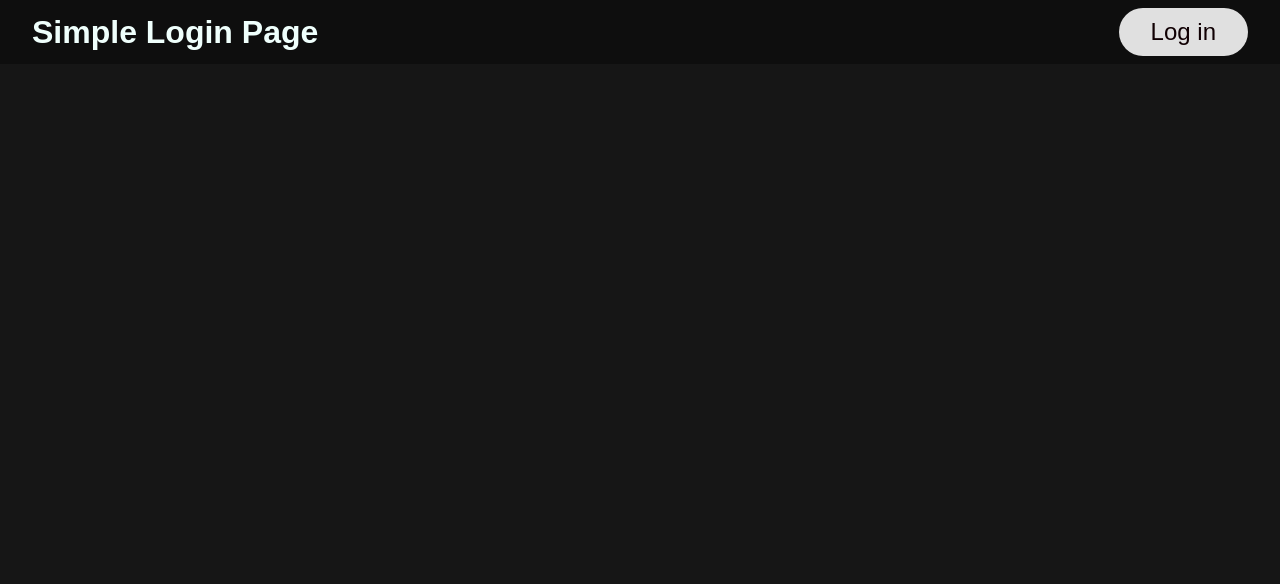
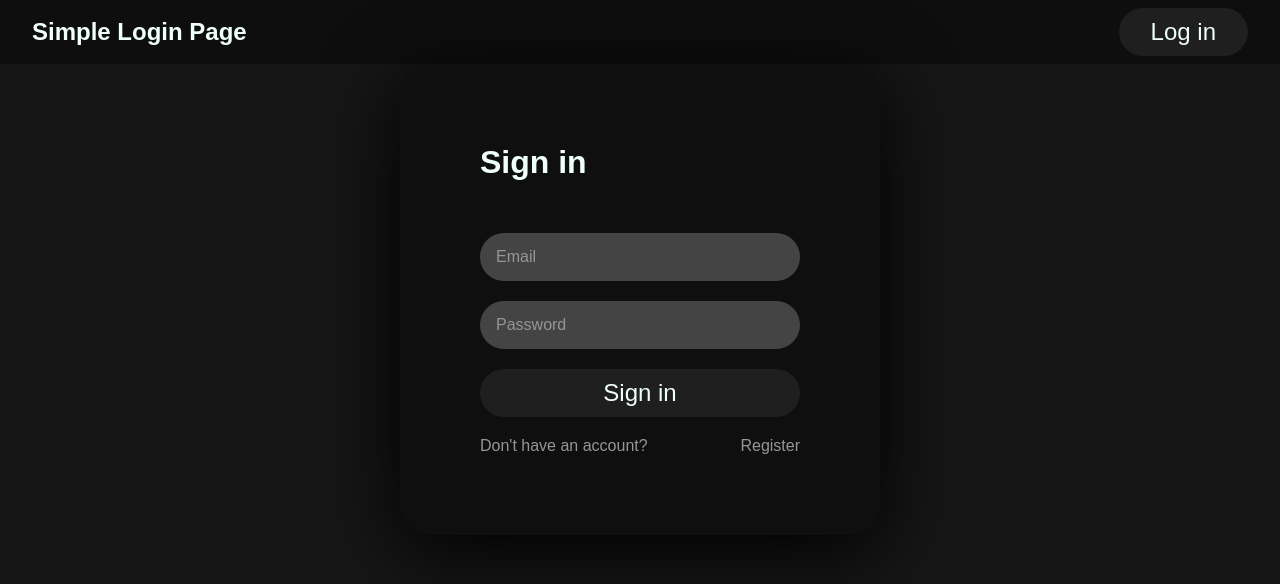
Before and after one commit to Poljana/react-project, a React app: page /login in a window 1280 px wide. Built offline with nearby package versions, Linux system fonts and the light colour scheme.

Commit message:
Sign in and Register pages
Made a Sign in and Register page and linked it all up using BrowserRouter

```diff
--- a/package.json
+++ b/package.json
@@ -8,6 +8,7 @@
     "@testing-library/user-event": "^13.5.0",
     "react": "^18.2.0",
     "react-dom": "^18.2.0",
+    "react-router-dom": "^6.22.1",
     "react-scripts": "5.0.1",
     "web-vitals": "^2.1.4"
   },
--- a/src/components/app/App.css
+++ b/src/components/app/App.css
@@ -2,7 +2,7 @@
 .wrapper
 {
     width: 100%;
-    height: 100vh;
+    height: calc(100vh - 4rem);
     display: grid;
     grid-template-columns: 1fr;
     place-items: start center;
--- a/src/components/app/App.js
+++ b/src/components/app/App.js
@@ -1,11 +1,22 @@
-import './App.css';
-import Header from '../header/Header.js';
+import "./App.css";
+import { Route, Routes } from "react-router-dom";
+import Navbar from "../navbar/Navbar.js";
+import Home from "../../pages/home/Home.js";
+import Login from "../../pages/login/Login.js";
+import Register from "../../pages/register/Register.js";
 
 function App() {
   return (
-    <div className="wrapper">
-      <Header />
-    </div>
+    <>
+      <Navbar />
+      <div className="wrapper">
+        <Routes>
+          <Route path="/home" element={<Home />} />
+          <Route path="/login" element={<Login />} />
+          <Route path="/register" element={<Register />} />
+        </Routes>
+      </div>
+    </>
   );
 }
 
--- a/src/components/header/Header.css
+++ /dev/null
@@ -1,31 +0,0 @@
-
-header
-{
-    padding: 0% 2.5% 0% 2.5%;
-    width: 95%;
-    height: 4rem;
-    background: #0e0e0e;
-    display: flex;
-    justify-content: space-between;
-    align-items: center;
-
-}
-
-button
-{
-    font-size: 1.5rem;
-    word-spacing: rem;
-    padding: 0 2rem 0 2rem;
-    height: 3rem;
-    border: none;
-    border-radius: 2rem;
-    background: #1f1f1f;
-    transition: all 150ms ease-in-out;
-    transition: cursor none;
-}
-
-button:hover
-{
-    border: 0.15rem solid #e4fffc;
-    cursor: pointer;
-}
--- a/src/components/header/Header.js
+++ /dev/null
@@ -1,38 +0,0 @@
-import { useState } from 'react';
-import './Header.css';
-
-function Header() {
-
-    const [invertion, setInvertion] = useState(false);
-
-    function inverted() {
-
-        setInvertion(!invertion);
-
-        setTimeout(() => {
-
-            setInvertion(invertion);
-
-        }, 150);
-
-    }
-
-
-
-    return (
-        <header>
-            <h1>Simple Login Page</h1>
-            <a href='#'>
-                <button
-                    type='button'
-                    style={{ filter: invertion ? 'none' : 'invert(100%)' }}
-                    onClick={inverted}
-                >
-                    Log in
-                </button>
-            </a>
-        </header>
-    );
-}
-
-export default Header;
--- /dev/null
+++ b/src/components/navbar/Navbar.css
@@ -0,0 +1,35 @@
+
+nav
+{
+  padding: 0% 2.5% 0% 2.5%;
+  width: 95%;
+  height: 4rem;
+  background: #0e0e0e;
+  display: flex;
+  justify-content: space-between;
+  align-items: center;
+}
+
+a
+{
+  text-decoration: none;
+}
+
+button
+{
+  font-size: 1.5rem;
+  word-spacing: rem;
+  padding: 0 2rem 0 2rem;
+  height: 3rem;
+  border: none;
+  border-radius: 2rem;
+  background: #1f1f1f;
+  transition: all 100ms ease-in-out;
+  transition: cursor none;
+}
+
+button:hover
+{
+  border: 0.15rem solid #5f5f5f;
+  cursor: pointer;
+}
--- /dev/null
+++ b/src/components/navbar/Navbar.js
@@ -0,0 +1,34 @@
+import { useState } from "react";
+import "./Navbar.css";
+import { Link } from "react-router-dom";
+
+function Navbar() {
+  const [invertion, setInvertion] = useState(false);
+
+  function inverted() {
+    setInvertion(!invertion);
+
+    setTimeout(() => {
+      setInvertion(invertion);
+    }, 150);
+  }
+
+  return (
+    <nav>
+      <Link to="/home">
+        <h1>Simple Login Page</h1>
+      </Link>
+      <Link to="/login">
+        <button
+          type="button"
+          style={{ filter: invertion ? "invert(100%)" : "none" }}
+          onClick={inverted}
+        >
+          Log in
+        </button>
+      </Link>
+    </nav>
+  );
+}
+
+export default Navbar;
--- a/src/index.css
+++ b/src/index.css
@@ -11,3 +11,17 @@ body
   width: 100%;
   background-color: #161616;
 }
+
+body::-webkit-scrollbar
+{
+  width: 0.75rem;
+  background-color: #0e0e0e;
+  position: absolute;
+  z-index: 2;
+}
+
+body::-webkit-scrollbar-thumb
+{
+  border-radius: 0.3rem;
+  background-color: #282727;
+}
--- a/src/index.js
+++ b/src/index.js
@@ -3,11 +3,14 @@ import ReactDOM from 'react-dom/client';
 import './index.css';
 import App from './components/app/App';
 import reportWebVitals from './reportWebVitals';
+import { BrowserRouter } from 'react-router-dom';
 
 const root = ReactDOM.createRoot(document.getElementById('root'));
 root.render(
   <React.StrictMode>
-    <App />
+    <BrowserRouter>
+      <App />
+    </BrowserRouter>
   </React.StrictMode>
 );
 
--- /dev/null
+++ b/src/pages/home/Home.js
@@ -0,0 +1,9 @@
+import "./Home.css";
+
+export default function Home() {
+  return (
+    <>
+      <h2>*Homepage*</h2>
+    </>
+  );
+}
--- /dev/null
+++ b/src/pages/login/Login.css
@@ -0,0 +1,58 @@
+
+form
+{
+    width: 25%;
+    max-width: 750px;
+    padding: 5rem;
+    background-color: #0f0f0f;
+    display: flex;
+    flex-direction: column;
+    gap: 1.25rem;
+    place-self: center;
+    margin-bottom: 20rem;
+    border-radius: 2rem;
+    box-shadow: 0rem 1rem 5rem 0 #000;
+}
+
+h3
+{
+    font-size: 2rem;
+    margin-bottom: 2rem;
+}
+
+input
+{
+    font-size: 1rem;
+    height: 3rem;
+    border-radius: 2rem;
+    border: none;
+    padding: 0rem 1rem;
+    background-color: #444444;
+    color: #fff;
+}
+
+input:hover
+{
+    background-color: #595959;
+}
+
+input::placeholder
+{
+    color: #969696;
+}
+
+.register-btn-div
+{
+    display: flex;
+    justify-content: space-between;
+}
+
+.register-btn-div p
+{
+    color: #969696;
+}
+
+.reg-btn:hover
+{
+    text-decoration: underline;
+}
--- /dev/null
+++ b/src/pages/login/Login.js
@@ -0,0 +1,19 @@
+import "./Login.css";
+import { Link } from "react-router-dom";
+
+export default function Login() {
+  return (
+    <>
+      <form>
+        <h3>Sign in</h3>
+        <input type="text" placeholder="Email" />
+        <input type="password" placeholder="Password" />
+        <button type="submit">Sign in</button>
+        <div className="register-btn-div">
+          <p>Don't have an account?</p>
+          <Link to="/register"><p className="reg-btn">Register</p></Link>
+        </div>
+      </form>
+    </>
+  );
+}
--- /dev/null
+++ b/src/pages/register/Register.css
@@ -0,0 +1,58 @@
+
+form
+{
+    width: 25%;
+    max-width: 750px;
+    padding: 5rem;
+    background-color: #0f0f0f;
+    display: flex;
+    flex-direction: column;
+    gap: 1.25rem;
+    place-self: center;
+    margin-bottom: 20rem;
+    border-radius: 2rem;
+    box-shadow: 0rem 1rem 5rem 0 #000;
+}
+
+h3
+{
+    font-size: 2rem;
+    margin-bottom: 2rem;
+}
+
+input
+{
+    font-size: 1rem;
+    height: 3rem;
+    border-radius: 2rem;
+    border: none;
+    padding: 0rem 1rem;
+    background-color: #444444;
+    color: #fff;
+}
+
+input:hover
+{
+    background-color: #595959;
+}
+
+input::placeholder
+{
+    color: #969696;
+}
+
+.signin-btn-div
+{
+    display: flex;
+    justify-content: space-between;
+}
+
+.signin-btn-div p
+{
+    color: #969696;
+}
+
+.signin-btn:hover
+{
+    text-decoration: underline;
+}
--- /dev/null
+++ b/src/pages/register/Register.js
@@ -0,0 +1,19 @@
+import "./Register.css";
+import { Link } from "react-router-dom";
+
+export default function Register() {
+  return (
+    <>
+      <form>
+        <h3>Register</h3>
+        <input type="text" placeholder="Email" />
+        <input type="password" placeholder="Password" />
+        <button type="submit">Sign up</button>
+        <div className="signin-btn-div">
+          <p>Already have an account?</p>
+          <Link to="/login"><p className="signin-btn">Sign in</p></Link>
+        </div>
+      </form>
+    </>
+  );
+}
```
Also changed, not shown: src/pages/home/Home.css (added), 1 other file.
